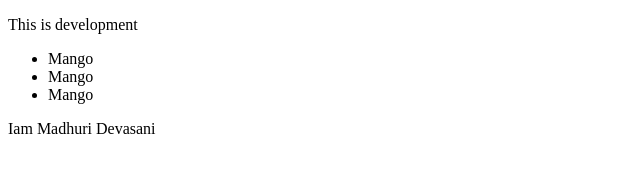
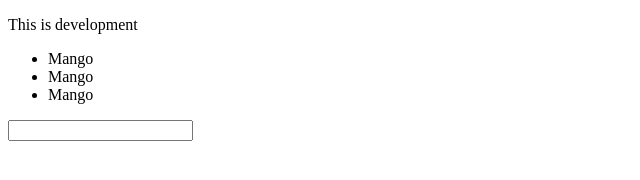
Before and after one commit to 146bunny/LocalRepo, a plain HTML site: page index.html in a window 1280 px wide. Shown: the whole page, without its empty margins (0-640 px from the left). Drawn offline with Linux system fonts and the light colour scheme.

Commit message:
added input field

```diff
--- a/index.html
+++ b/index.html
@@ -14,6 +14,7 @@
             <li>Mango</li>
         </ul>
     </div>
-    <p>Iam Madhuri Devasani</p>
+<input type="text">
+
 </body>
 </html>
```
